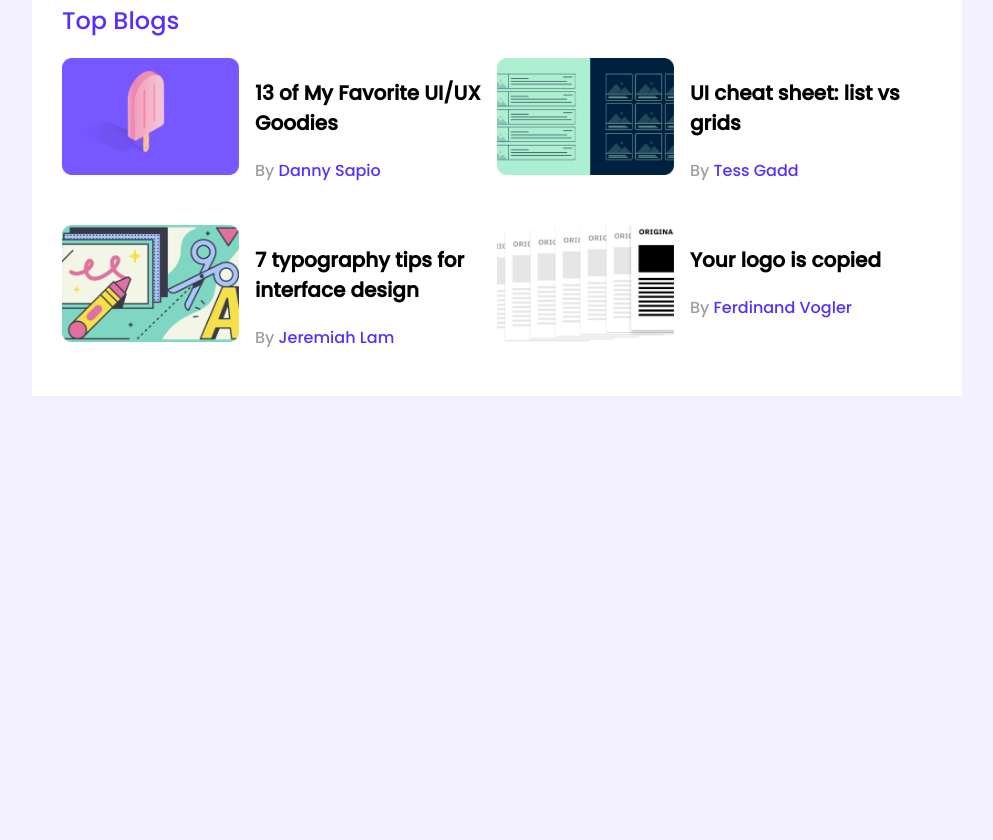
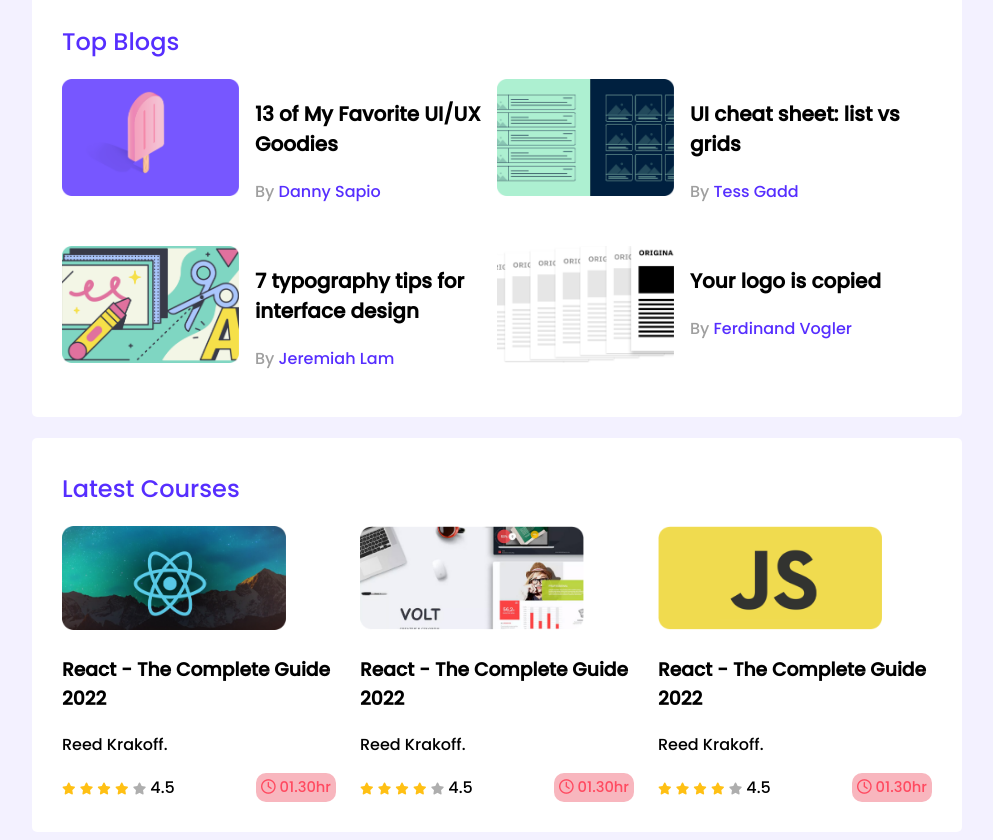
Before and after one commit to shakibhossainmuhammad/leader-board-css3, a plain HTML site: page index.html in a window 1280 px wide. Shown: the part 308-1148 px from the top of the page, without its empty margins (143-1136 px from the left). Before the commit the page ends 800 px from the top, so only its background shows below. Drawn offline with Linux system fonts and the light colour scheme.

Commit message:
added Media Queries

```diff
--- a/asset/styles/style.css
+++ b/asset/styles/style.css
@@ -8,12 +8,15 @@ body {
 }
 main {
   display: flex;
-  justify-content: center;
+  align-items: center;
+  flex-direction: column;
 }
 .container {
   background-color: #ffffff;
   width: 870px;
   padding: 30px 30px;
+  margin-top: 21px;
+  border-radius: 5px;
 }
 
 /* top players styles */
@@ -84,3 +87,69 @@ hr {
   font-size: 16px;
   color: #562eff;
 }
+
+/* courses style */
+.courses {
+  display: grid;
+  grid-template-columns: repeat(3, 1fr);
+  grid-column-gap: 24px;
+}
+.course .course-banner img {
+  width: 224px;
+  height: 104px;
+}
+.course-info {
+  display: flex;
+  align-items: center;
+  justify-content: space-between;
+}
+.fa-star {
+  font-size: 12px;
+}
+.fa-star.filled {
+  color: #ffc014;
+}
+.fa-star.empty {
+  color: #aeaeae;
+}
+
+.course-duration {
+  background-color: #f8b6be;
+  color: #ff4a60;
+  padding: 4px 5px;
+  border-radius: 10px;
+  font-size: 14.6913px;
+}
+
+/* Media Queries */
+
+/* Mobile Devices */
+
+@media only screen and (max-width: 688px) {
+  .container {
+    width: 100%;
+  }
+  .players,
+  .blogs,
+  .courses {
+    grid-template-columns: repeat(1, 1fr);
+  }
+  .player,
+  .blog {
+    flex-direction: column;
+  }
+}
+
+/* tablet divices */
+@media only screen and (min-width: 688px) and (max-width: 992px) {
+  .container {
+    width: 100%;
+  }
+  .players,
+  .courses {
+    grid-template-columns: repeat(2, 1fr);
+  }
+  .blogs {
+    grid-template-columns: repeat(2, 1fr);
+  }
+}
--- a/index.html
+++ b/index.html
@@ -5,6 +5,14 @@
     <meta http-equiv="X-UA-Compatible" content="IE=edge" />
     <meta name="viewport" content="width=device-width, initial-scale=1.0" />
     <title>Leader-Board</title>
+    <!-- font awesome cdn link -->
+    <link
+      rel="stylesheet"
+      href="https://cdnjs.cloudflare.com/ajax/libs/font-awesome/6.0.0/css/all.min.css"
+      integrity="sha512-9usAa10IRO0HhonpyAIVpjrylPvoDwiPUiKdWk5t3PyolY1cOd4DSE0Ga+ri4AuTroPR5aQvXU9xC6qOPnzFeg=="
+      crossorigin="anonymous"
+      referrerpolicy="no-referrer"
+    />
     <!-- stylesheet -->
     <link rel="stylesheet" href="./asset/styles/style.css" />
   </head>
@@ -92,6 +100,83 @@
           </div>
         </div>
       </section>
+
+      <!-- Lastest Courses start -->
+      <section class="container">
+        <h2 class="section-title">Latest Courses</h2>
+        <div class="courses">
+          <div class="course">
+            <div class="course-banner">
+              <img src="./asset/images/courses/course-1.png" alt="" />
+            </div>
+            <div class="course-detail">
+              <h3 class="course-title">React - The Complete Guide 2022</h3>
+              <p class="course-author">Reed Krakoff.</p>
+              <div class="course-info">
+                <div>
+                  <i class="fa-solid fa-star filled"></i>
+                  <i class="fa-solid fa-star filled"></i>
+                  <i class="fa-solid fa-star filled"></i>
+                  <i class="fa-solid fa-star filled"></i>
+                  <i class="fa-solid fa-star empty"></i>
+                  <span>4.5</span>
+                </div>
+                <div class="course-duration">
+                  <i class="fa-regular fa-clock"></i>
+                  01.30hr
+                </div>
+              </div>
+            </div>
+          </div>
+          <div class="course">
+            <div class="course-banner">
+              <img src="./asset/images/courses/course-2.png" alt="" />
+            </div>
+            <div class="course-detail">
+              <h3 class="course-title">React - The Complete Guide 2022</h3>
+              <p class="course-author">Reed Krakoff.</p>
+              <div class="course-info">
+                <div>
+                  <i class="fa-solid fa-star filled"></i>
+                  <i class="fa-solid fa-star filled"></i>
+                  <i class="fa-solid fa-star filled"></i>
+                  <i class="fa-solid fa-star filled"></i>
+                  <i class="fa-solid fa-star empty"></i>
+                  <span>4.5</span>
+                </div>
+                <div class="course-duration">
+                  <i class="fa-regular fa-clock"></i>
+                  01.30hr
+                </div>
+              </div>
+            </div>
+          </div>
+          <div class="course">
+            <div class="course-banner">
+              <img src="./asset/images/courses/course-3.png" alt="" />
+            </div>
+            <div class="course-detail">
+              <h3 class="course-title">React - The Complete Guide 2022</h3>
+              <p class="course-author">Reed Krakoff.</p>
+              <div class="course-info">
+                <div>
+                  <i class="fa-solid fa-star filled"></i>
+                  <i class="fa-solid fa-star filled"></i>
+                  <i class="fa-solid fa-star filled"></i>
+                  <i class="fa-solid fa-star filled"></i>
+                  <i class="fa-solid fa-star empty"></i>
+                  <span>4.5</span>
+                </div>
+                <div class="course-duration">
+                  <i class="fa-regular fa-clock"></i>
+                  01.30hr
+                </div>
+              </div>
+            </div>
+          </div>
+        </div>
+      </section>
+      <!-- Lastest Courses end -->
     </main>
     <!-- main end -->
   </body>
```
